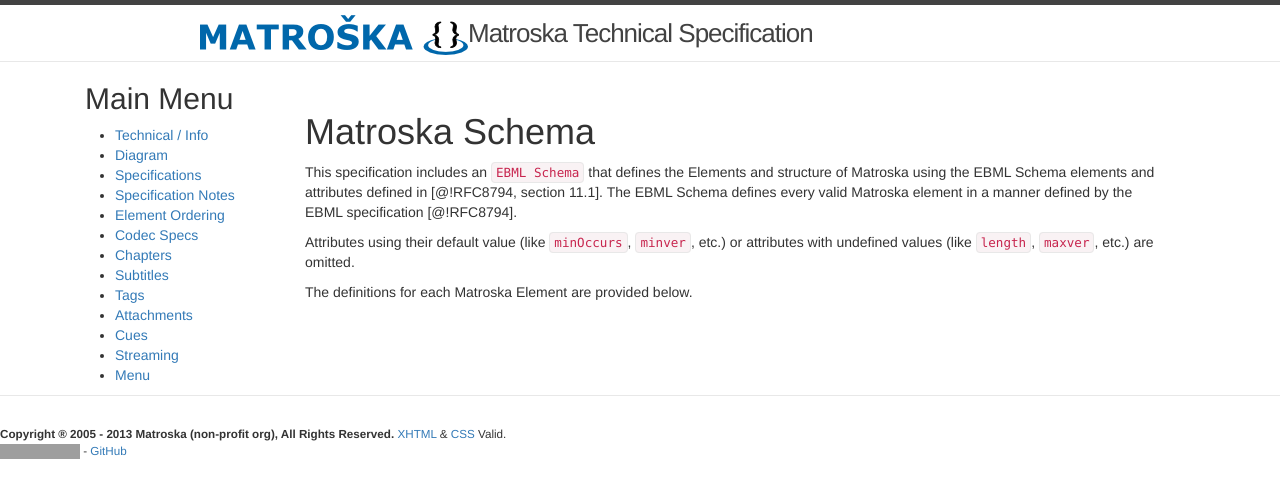
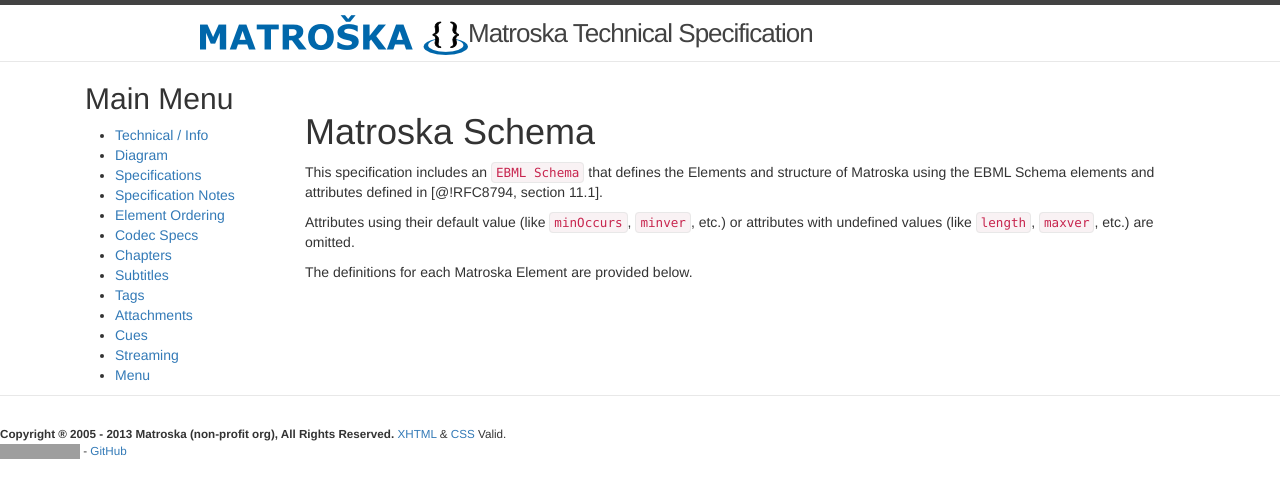
Before and after one commit to ietf-wg-cellar/matroska-specification, a Jekyll site: the page built from matroska_schema_section_header.md, in a window 1280 px wide. Shown: the top 498 px of the page. Built offline with Jekyll 4.4.1, drawn with Linux system fonts in a browser that asks for light colours; our own code applies the rules of GitHub Pages for plain Markdown files; grey boxes are pictures that could not be loaded.

Commit message:
[editorial] remove redundant text
We already explain it uses parts from RFC8794.

```diff
--- a/matroska_schema_section_header.md
+++ b/matroska_schema_section_header.md
@@ -3,7 +3,6 @@
 
 This specification includes an `EBML Schema` that defines the Elements and structure
 of Matroska using the EBML Schema elements and attributes defined in [@!RFC8794, section 11.1].
-The EBML Schema defines every valid Matroska element in a manner defined by the EBML specification [@!RFC8794].
 
 Attributes using their default value (like `minOccurs`, `minver`, etc.) or attributes with undefined values (like `length`, `maxver`, etc.) are omitted.
 
```
